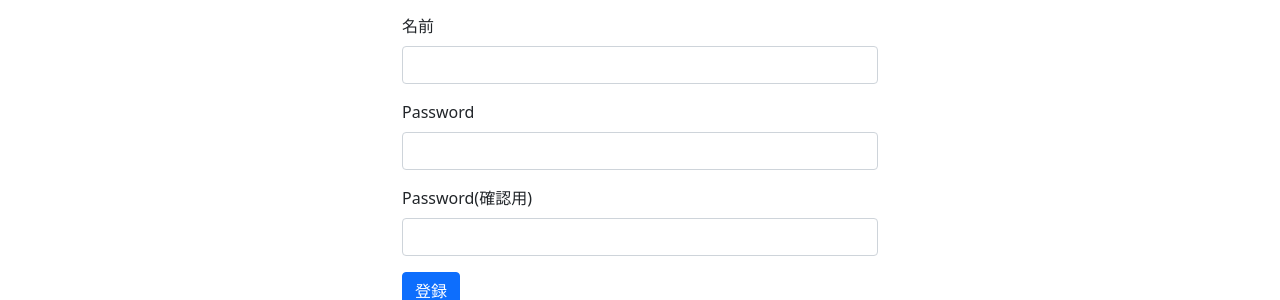
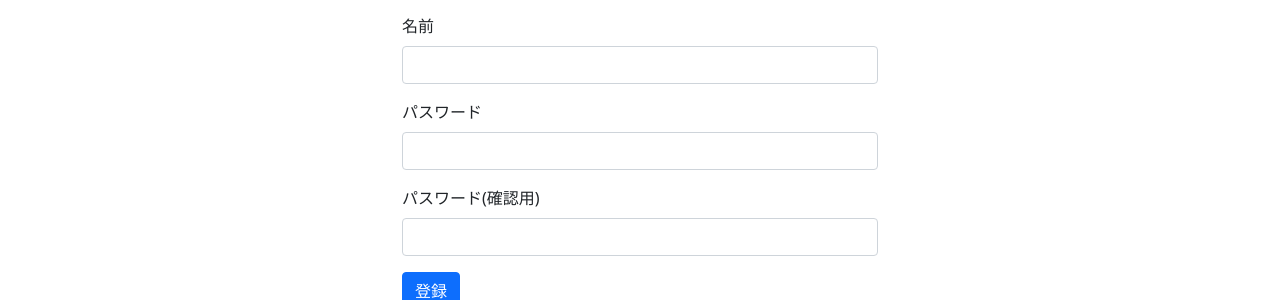
Before and after one commit to Yuta1004/ShareCoursePlanApp, a Flask app: page /auth/register in a window 1280 px wide. Shown: the part 284-584 px from the top of the page. Run offline with Flask 2, Linux system fonts and the light colour scheme.

Commit message:
[fix](templates) パスワードの表記が英語だったのを修正

```diff
--- a/app/templates/login.html
+++ b/app/templates/login.html
@@ -15,7 +15,7 @@
                 <input type="text" class="form-control" name="email">
             </div>
             <div class="mb-3">
-                <label for="password" class="form-label">Password</label>
+                <label for="password" class="form-label">パスワード</label>
                 <input type="password" class="form-control" name="password">
             </div>
             {% if warning_message is defined %}
--- a/app/templates/register.html
+++ b/app/templates/register.html
@@ -19,11 +19,11 @@
                 <input type="text" class="form-control" name="name">
             </div>
             <div class="mb-3">
-                <label for="password" class="form-label">Password</label>
+                <label for="password" class="form-label">パスワード</label>
                 <input type="password" class="form-control" name="password">
             </div>
             <div class="mb-3">
-                <label for="password2" class="form-label">Password(確認用)</label>
+                <label for="password2" class="form-label">パスワード(確認用)</label>
                 <input type="password" class="form-control" name="password2">
             </div>
             {% if warning_message is defined %}
```
